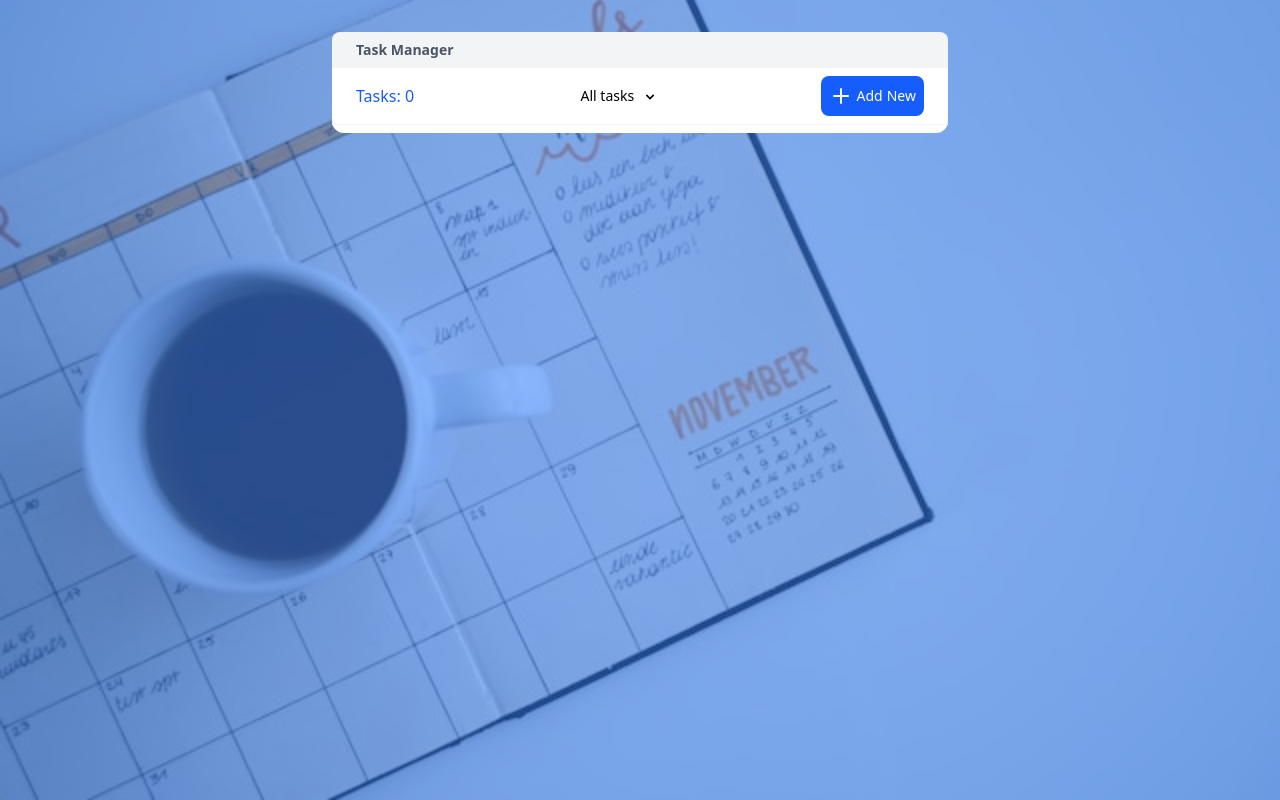
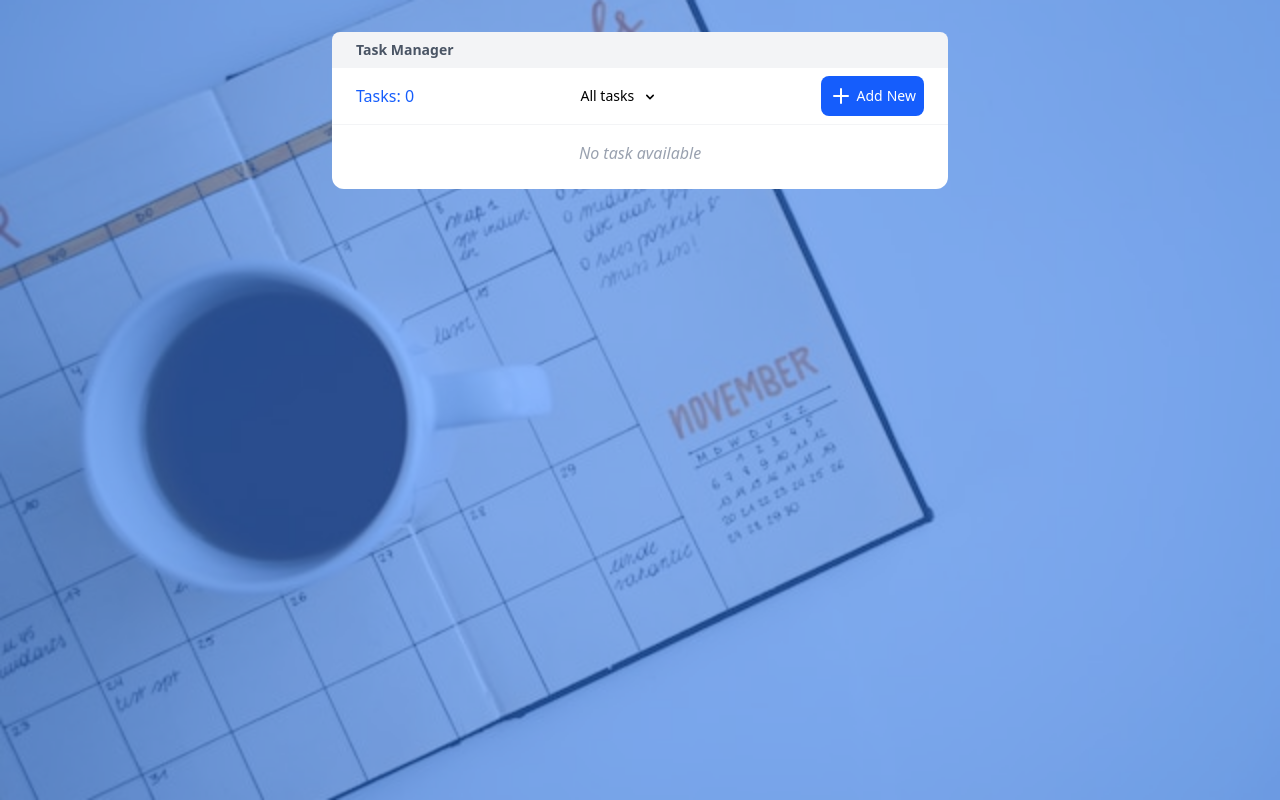
Before and after one commit to adexfit/nexttaskmanager, a Next.js app: page / in a window 1280 px wide. Built offline with nearby package versions, Linux system fonts and the light colour scheme.

Commit message:
added no task available message for empty tasks

```diff
--- a/src/components/AllNotes.tsx
+++ b/src/components/AllNotes.tsx
@@ -27,10 +27,6 @@ const AllNotes = () => {
       setDataToShow(tasks.filter((task) => task.status == "pending"));
     }
   }, [filterOption, setFilterOption, tasks]);
-
-  const handleTaskUpdate = (id: string) => {
-    // removeTask(id);
-  };
 
   const handleMarkDone = (e: BaseSyntheticEvent, id: string) => {
     let initialStatus: string = "";
@@ -91,7 +87,7 @@ const AllNotes = () => {
                 <Trash2 className="cursor-pointer text-red-400 dark:text-red-300" />
               </button>
               <Link href={`/update/${task.id}`}>
-                <button onClick={() => handleTaskUpdate(task.id)}>
+                <button>
                   <SquarePen className="cursor-pointer text-blue-400 dark:text-blue-300" />
                 </button>
               </Link>
@@ -101,6 +97,9 @@ const AllNotes = () => {
           {!newTaskPage && <hr className="text-gray-100 dark:text-gray-600" />}
         </div>
       ))}
+      <div className="py-4 text-center text-gray-400 italic dark:text-gray-400">
+        {dataToShow.length == 0 ? <p>No task available</p> : ""}
+      </div>
     </div>
   );
 };
```
